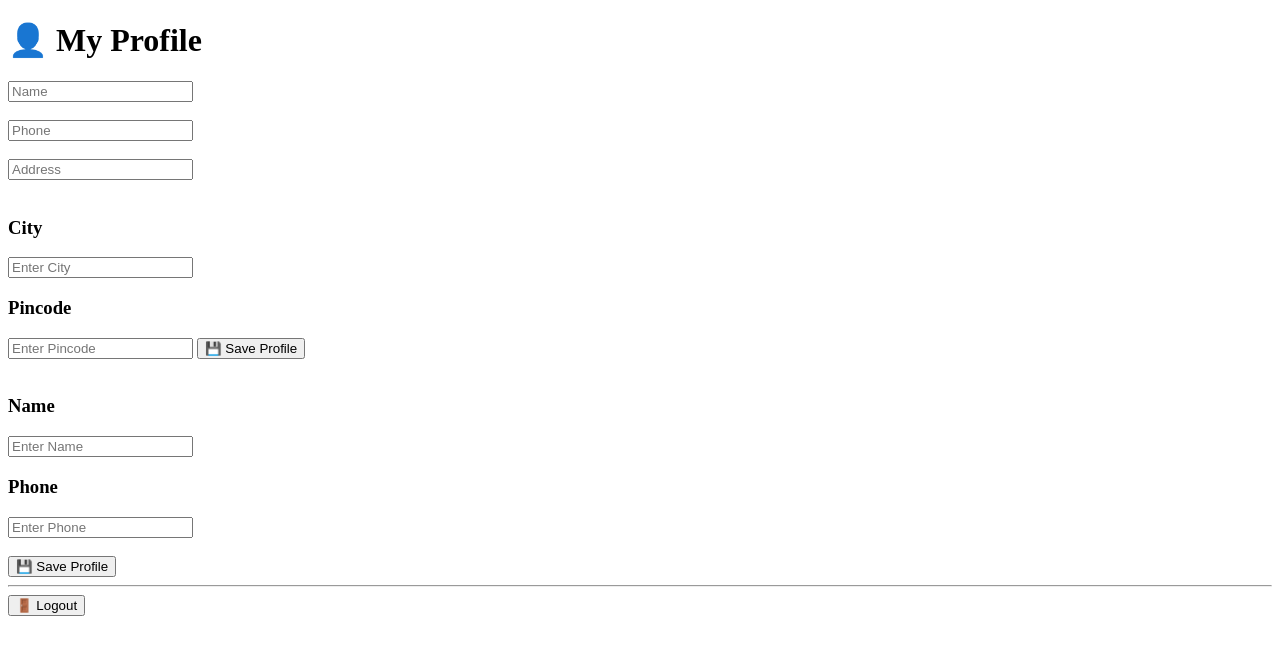
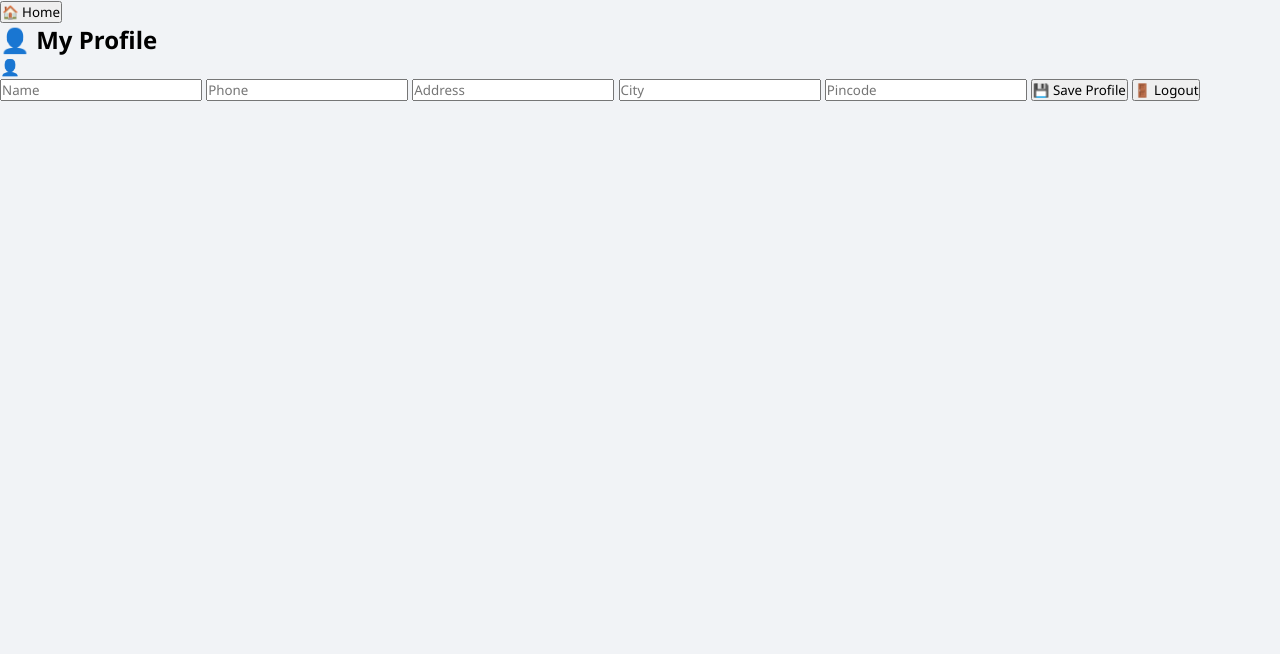
Before and after one commit to princekamboj94670-maker/shopeasy-frontend, a website with bundled scripts: page profile.html in a window 1280 px wide. Built offline with nearby package versions, Linux system fonts and the light colour scheme; no server answers.

Commit message:
Update profile.html

```diff
--- a/profile.html
+++ b/profile.html
@@ -2,41 +2,50 @@
 <html>
 <head>
 <meta charset="UTF-8">
+<meta name="viewport" content="width=device-width, initial-scale=1.0">
 <title>My Profile</title>
+<link rel="stylesheet" href="style.css">
 </head>
+
 <body>
 
-<h1>👤 My Profile</h1>
+<div class="profile-header">
+
+<a href="index.html">
+<button>🏠 Home</button>
+</a>
+
+<h2>👤 My Profile</h2>
+
+</div>
+
+<div class="profile-card">
+
+<div class="profile-avatar">
+👤
+</div>
 
 <h3 id="email"></h3>
 
-<input type="text" id="name" placeholder="Name"><br><br>
+<input type="text" id="name" placeholder="Name">
 
-<input type="text" id="phone" placeholder="Phone"><br><br>
+<input type="text" id="phone" placeholder="Phone">
 
-<input type="text" id="address" placeholder="Address"><br><br>
-<h3>City</h3>
-<input type="text" id="city" placeholder="Enter City">
+<input type="text" id="address" placeholder="Address">
 
-<h3>Pincode</h3>
-<input type="text" id="pincode" placeholder="Enter Pincode">
+<input type="text" id="city" placeholder="City">
 
-<button onclick="saveProfile()">💾 Save Profile</button>
+<input type="text" id="pincode" placeholder="Pincode">
 
-<br><br>
-<h3>Name</h3>
-<input type="text" id="name" placeholder="Enter Name">
+<button onclick="saveProfile()">
+💾 Save Profile
+</button>
 
-<h3>Phone</h3>
-<input type="text" id="phone" placeholder="Enter Phone">
+<button onclick="logout()">
+🚪 Logout
+</button>
 
-<br><br>
-
-<button onclick="saveProfile()">💾 Save Profile</button>
-
-<hr>
-
-<button onclick="logout()">🚪 Logout</button>
+</div>
 
 <script type="module" src="profile.js"></script>
 
```
